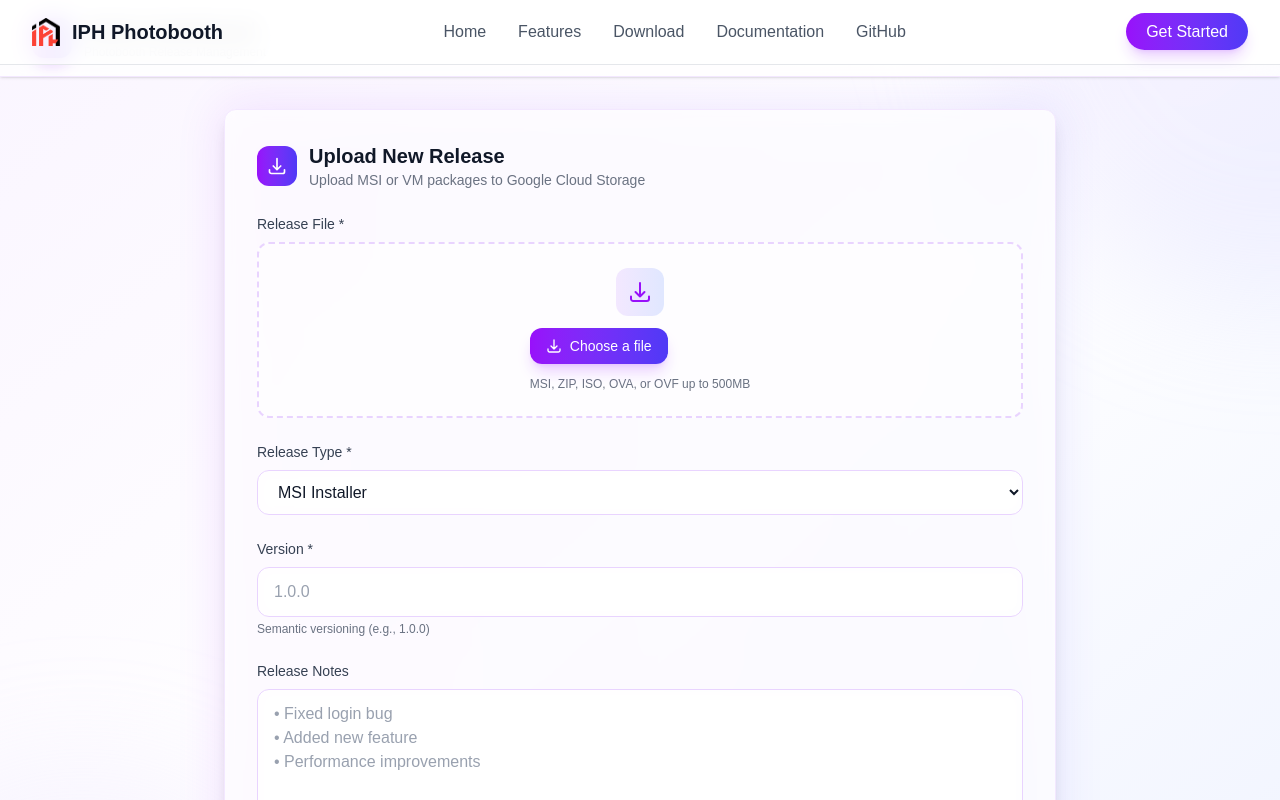
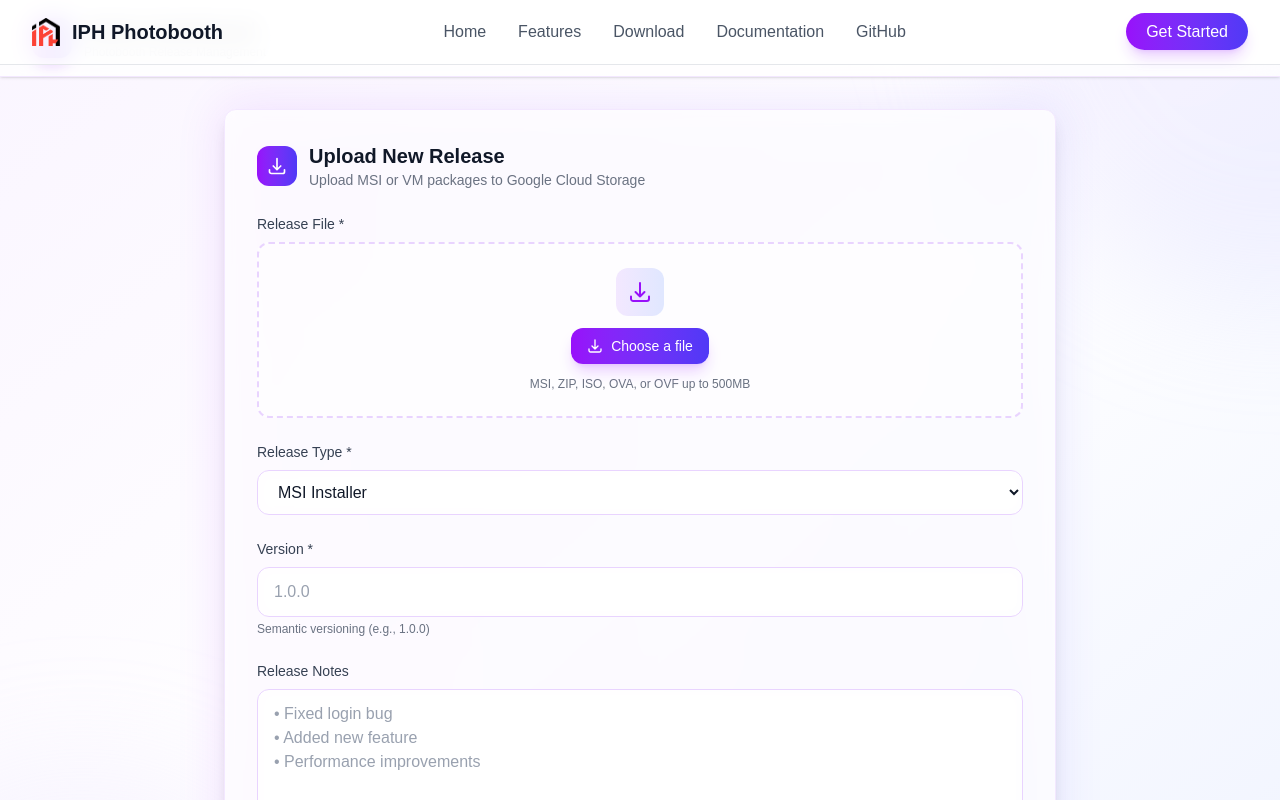
Before and after one commit to ILFforever/Photobooth_FE, a Next.js app: page /admin/dashboard in a window 1280 px wide. Shown: the top 800 px of the page. Built offline with nearby package versions, Linux system fonts and the light colour scheme; sample sign-in values are in the browser's storage.

Commit message:
fix minor css

```diff
--- a/app/admin/dashboard/page.tsx
+++ b/app/admin/dashboard/page.tsx
@@ -224,7 +224,7 @@
                         </svg>
                       </div>
                     </div>
-                    <div className="flex text-sm text-gray-600">
+                    <div className="flex justify-center text-sm text-gray-600">
                       <label
                         htmlFor="file-input"
                         className="relative cursor-pointer bg-gradient-to-r from-purple-600 to-indigo-600 text-white rounded-xl font-medium hover:from-purple-700 hover:to-indigo-700 transition-all px-4 py-2 shadow-lg shadow-purple-500/25"
```
